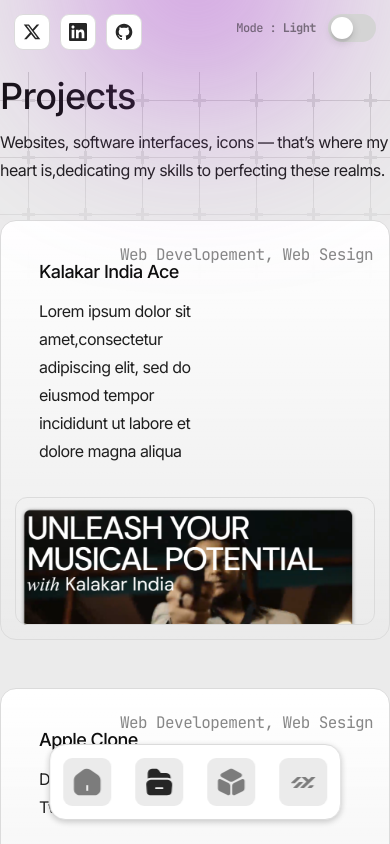
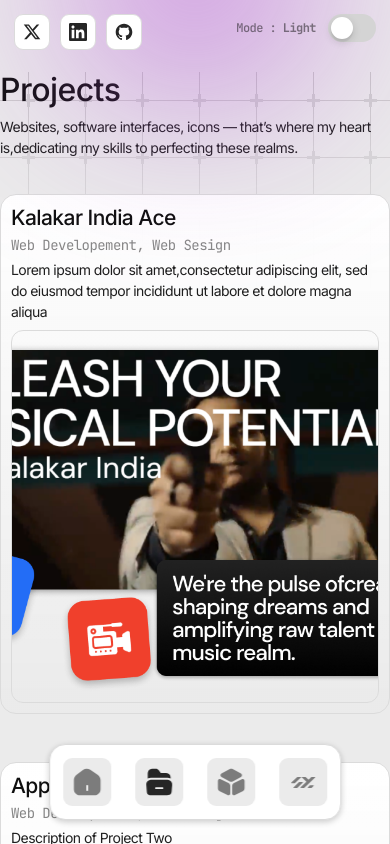
Before and after one commit to Shubham-yelekar/portfolio2024, a React (Vite) app: page /projects in a window 390 px wide. Shown: the top 844 px of the page. Built offline with nearby package versions, Linux system fonts and the light colour scheme.

Commit message:
projects pages

```diff
--- a/src/App.css
+++ b/src/App.css
@@ -385,7 +385,7 @@
 
 .title-wrapper p {
   margin-top: 8px;
-  line-height: 28px;
+  line-height: 26px;
   width: 48ch;
   color: var(--text-color-2);
 }
@@ -589,6 +589,7 @@
     .project-detail img {
     width: 100%;
     height: auto;
+    border-radius: 14px;
 }
 
 .project-detail {
@@ -783,7 +784,19 @@
     width: 56px;
   }
 
+  .title-wrapper p {
+    width: 50ch;
+    line-height: 24px;
+  }
 
+  .project-info p {
+    width: 40ch;
+    line-height: 24px;
+  }
+
+  .tech-used {
+    font-size: 14px;
+  }
 
 }
 
@@ -805,7 +818,7 @@
 
   .project-card {
     width: 100%;
-    height: 420px;
+    height: 520px;
   }
 
   .social-links {
@@ -852,17 +865,22 @@
 
   .hero-wrapper p {
     font-size: 14px;
-
+    line-height:21px ;
     text-wrap: wrap ;
   }
 
   .project-info{
-    padding: 01rem;
+    padding: 0rem;
 
   }
 
   .project-info h3{
     font-size: 24px;
+  }
+
+  .project-info p {
+    line-height: 21px;
+    width: auto;
   }
 
   .archive-wrapper {
@@ -875,6 +893,12 @@
 
   .title-wrapper p {
     width: auto;
+    font-size: 14px;
+    line-height: 21px;
+  }
+
+  .project-card {
+    padding: 10px;
   }
 
 }
@@ -912,9 +936,24 @@
     height: 40px;
     width: 40px;
   } */
+
+  .title-wrapper h2 {
+    font-size: 32px;
+    line-height:36px ;
+  }
+
   .project-info h3{
-    font-size: 18px;
+    font-size: 21px;
+    line-height: 26px;
+    margin: 0;
   }
+
+  .tech-used {
+    position: relative;
+    top: unset;
+    right: unset;
+  }
+
   .title-wrapper p {
     width: auto;
   }
@@ -942,6 +981,13 @@
     width: 60%;
   } */
 
+  .project-info p {
+    margin-left: 0;
+    margin-bottom: 8px;
+    font-size: 14px;
+    line-height: 21px;
+  }
+
 }
 
 @media screen and (max-width:420px){
--- a/src/pages/ProjectDetails.jsx
+++ b/src/pages/ProjectDetails.jsx
@@ -2,7 +2,7 @@
 import { useParams } from 'react-router-dom'
 
 const projects = [
-  { id: 1, name: 'Kalakar India Ace', description: 'Description of Project One', thumbnail: '/assets/projects/kalakar-india-ace/hero-image' },
+  { id: 1, name: 'Kalakar India Ace', description: 'Description of Project One', thumbnail: '/assets/projects/kalakar-india-ace/hero-image.jpg', tech : 'Web Developement, Web Sesign' },
   { id: 2, name: 'Apple Clone', description: 'Description of Project Two', thumbnail: '/assets/projects/apple-website-clone/hero-image' },
   { id: 3, name: 'Project One', description: 'Description of Project One', thumbnail: '/assets/projects/project-1/thumb-1.jpg' },
   { id: 4, name: 'Project Two', description: 'Description of Project Two', thumbnail: '/assets/projects/project-2/thumb-2.jpg' },
@@ -19,12 +19,12 @@
   return (
     <div className='p-4'>
       <div className='title-wrapper'>
-
         <h2>{project.name}</h2>
+        <h5>{project.tech}</h5>
+        <p>{project.description}</p>
       </div>
       <div className='project-detail'>
         <img src={project.thumbnail} alt={project.name} />
-        <p>{project.description}</p>
       </div>
     </div>
   )
--- a/src/pages/Projects.jsx
+++ b/src/pages/Projects.jsx
@@ -35,8 +35,8 @@
 
             <div className='project-info'>
                 <h3>{project.name}</h3>
+                <h5 className='tech-used'>{project.tech}</h5>
                 <p>{project.description}</p>
-                <h5 className='tech-used'>{project.tech}</h5>
             </div>
             {/* <img src={project.thumbnail} alt={project.name} /> */}
             <div className='project-card-image'style={{
```
